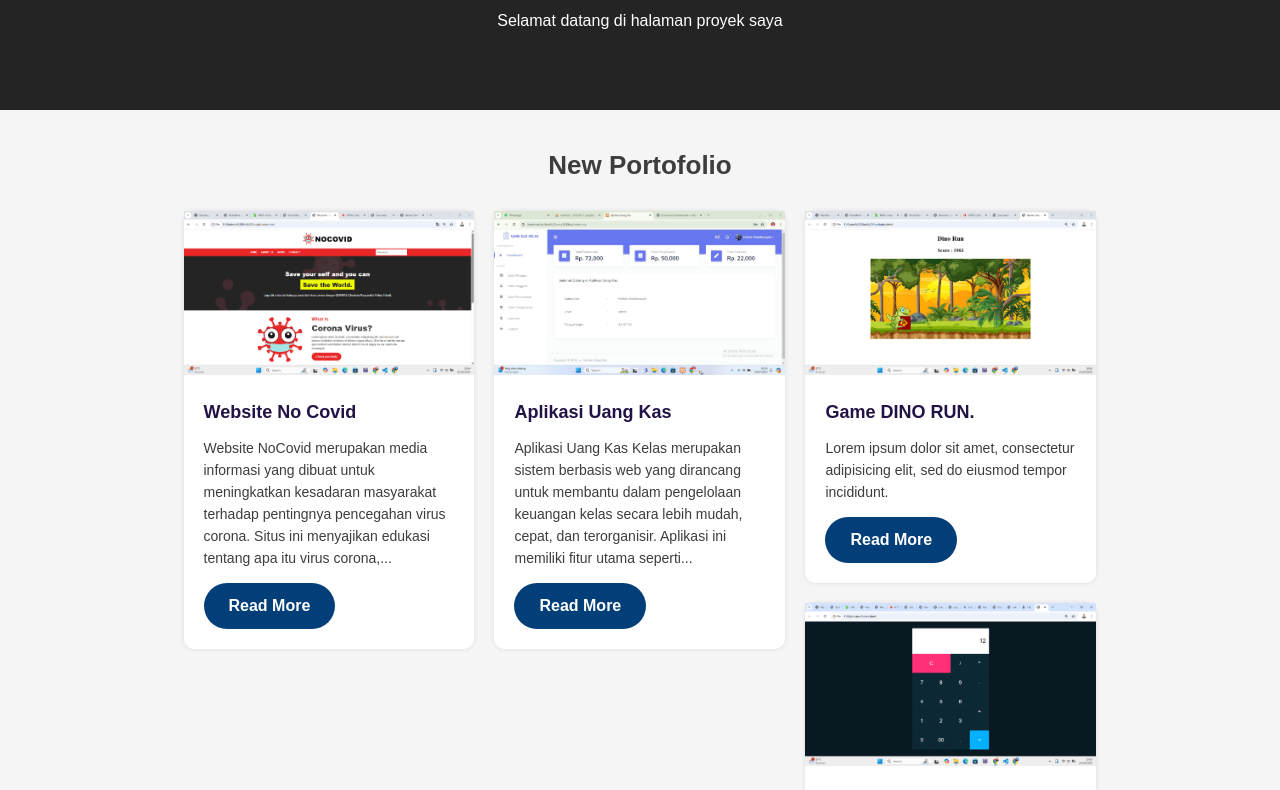
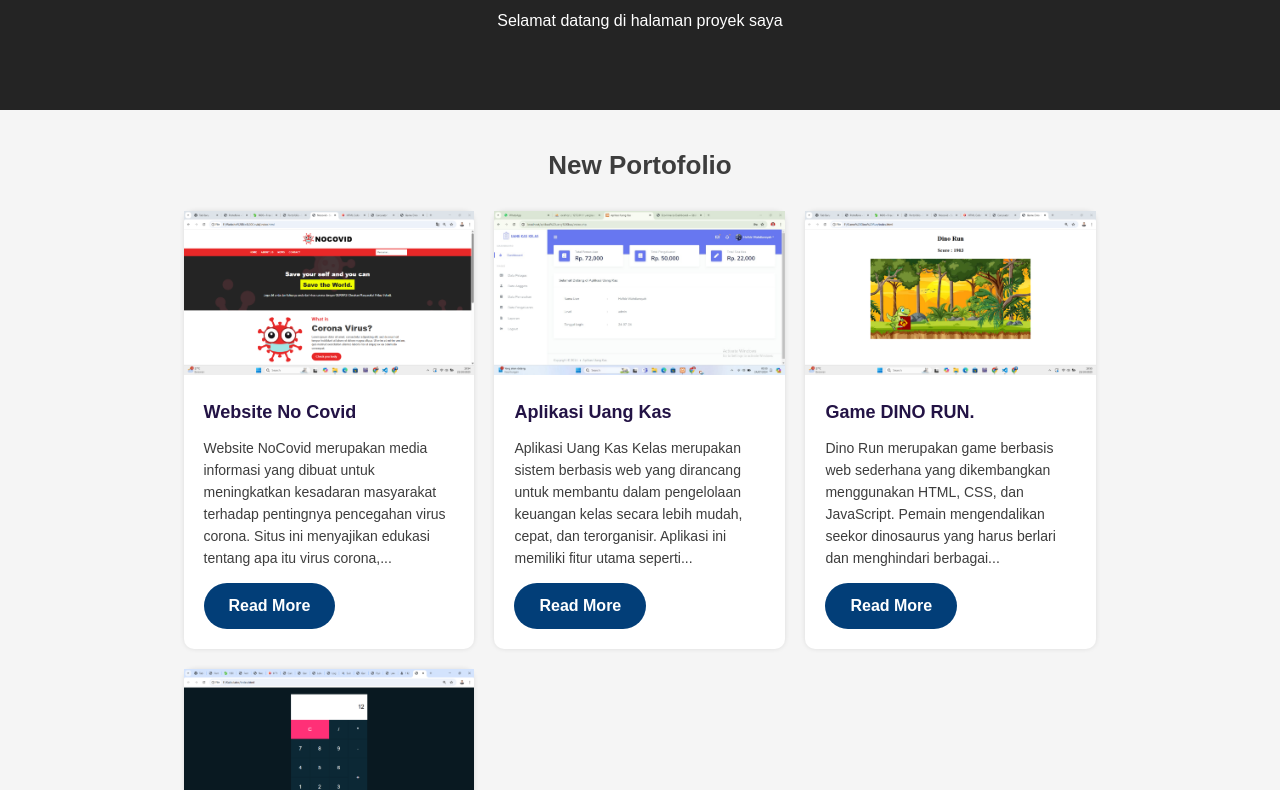
Before and after one commit to hafidzwahdiansyah/WEB-PORTOFOLIO, a plain HTML site: page portofolio.html in a window 1280 px wide. Shown: the part 310-1100 px from the top of the page. Drawn offline with Linux system fonts and the light colour scheme.

Commit message:
Update portofolio.html

```diff
--- a/portofolio.html
+++ b/portofolio.html
@@ -72,7 +72,8 @@ Aplikasi ini memiliki fitur utama seperti...
                         <div class="news-text">
                             <a href="port.html" class="title-news">Game DINO RUN.</a>
                             <p>
-                                Lorem ipsum dolor sit amet, consectetur adipisicing elit, sed do eiusmod tempor incididunt.
+                                                              Dino Run merupakan game berbasis web sederhana yang dikembangkan menggunakan HTML, CSS, dan JavaScript.
+Pemain mengendalikan seekor dinosaurus yang harus berlari dan menghindari berbagai...
                             </p>
                             <a href="news3.html" class="button">Read More</a>
                         </div>
```
